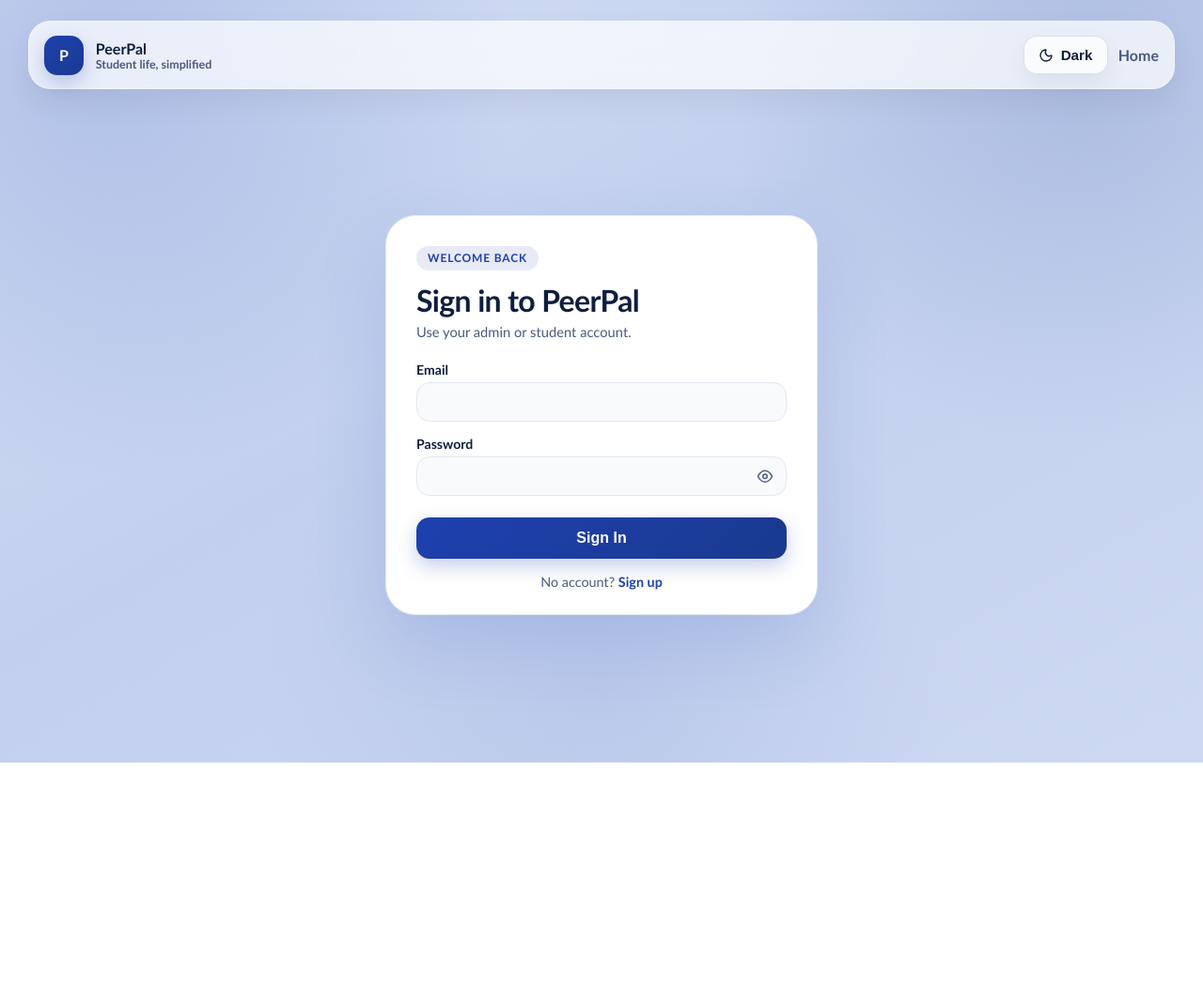
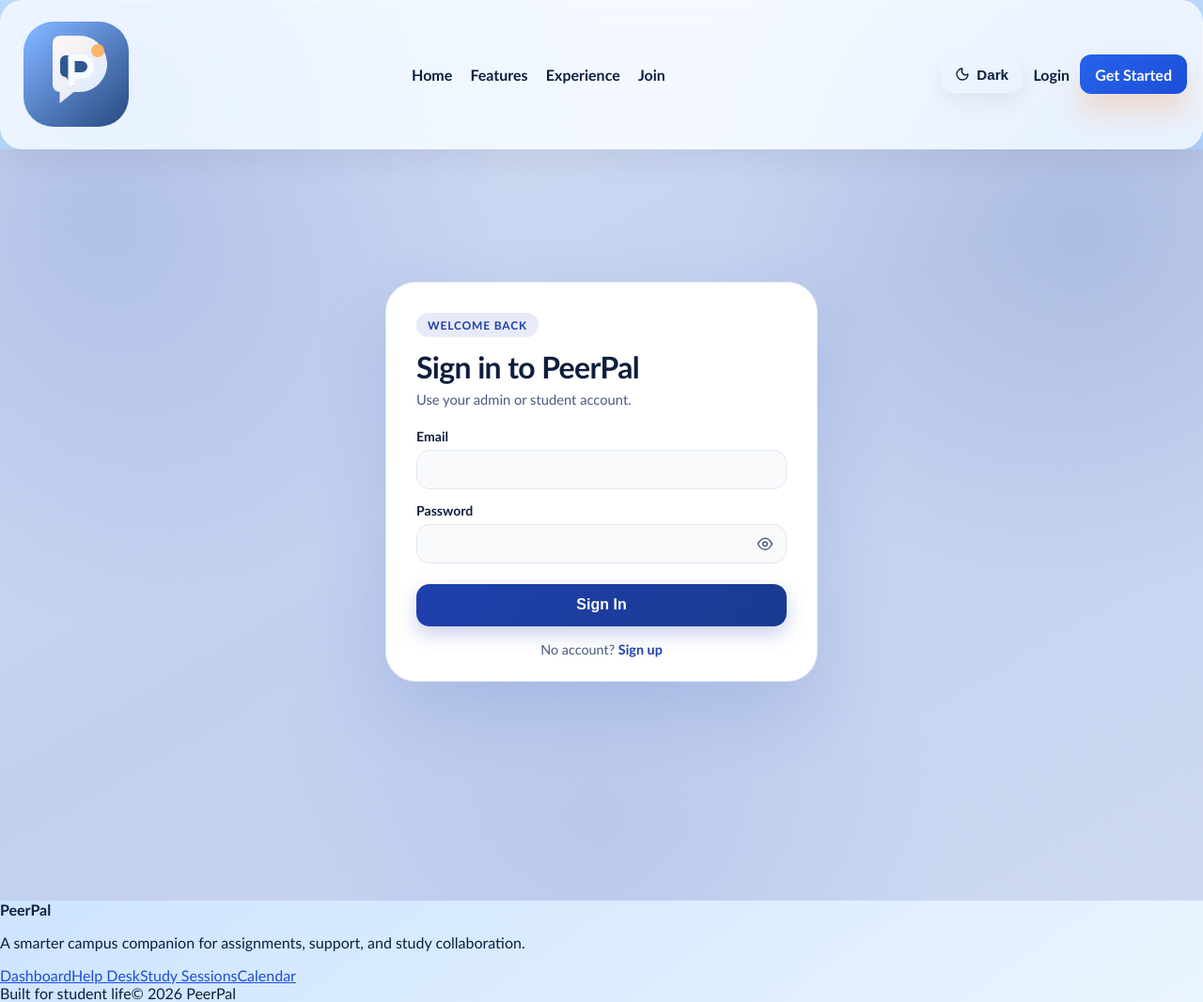
Before and after one commit to IT23145016/Copy_Peer_Pal, a React (Vite) app in the folder frontend/: page /login in a window 1280 px wide. Shown: the whole page at 94% size. Before the commit the page ends 812 px from the top, so only its background shows below. Built offline with nearby package versions, Linux system fonts and the light colour scheme; no server answers.

Commit message:
add nav bar and footer

```diff
--- a/frontend/src/App.jsx
+++ b/frontend/src/App.jsx
@@ -1,8 +1,11 @@
+import { useEffect, useState } from "react";
 import { Navigate, Route, Routes } from "react-router-dom";
 import AddAssignmentPage from "./pages/AddAssignmentPage";
 import AddModulePage from "./pages/AddModulePage";
 import AdminDashboardPage from "./pages/AdminDashboardPage";
 import CalendarPage from "./pages/CalendarPage";
+import AppFooter from "./components/AppFooter";
+import PublicNavbar from "./components/PublicNavbar";
 import DashboardPage from "./pages/DashboardPage";
 import HelpDeskPage from "./pages/HelpDeskPage";
 import LandingPage from "./pages/LandingPage";
@@ -24,7 +27,20 @@ function ProtectedRoute({ children, allowedRoles = [] }) {
 }
 
 export default function App() {
+  const [theme, setTheme] = useState(() => localStorage.getItem("theme") || "light");
+
+  useEffect(() => {
+    document.body.classList.toggle("theme-dark", theme === "dark");
+    localStorage.setItem("theme", theme);
+  }, [theme]);
+
   return (
+    <>
+      <div className="app-navbar-wrap">
+        <div className="app-navbar-shell">
+          <PublicNavbar theme={theme} onToggleTheme={() => setTheme((current) => (current === "light" ? "dark" : "light"))} />
+        </div>
+      </div>
       <Routes>
         <Route path="/" element={<LandingPage />} />
         <Route path="/login" element={<LoginPage />} />
@@ -111,5 +127,7 @@ export default function App() {
         />
         <Route path="*" element={<Navigate to="/" replace />} />
       </Routes>
+      <AppFooter />
+    </>
   );
 }
--- /dev/null
+++ b/frontend/src/components/AppFooter.jsx
@@ -0,0 +1,34 @@
+import { Link, useLocation } from "react-router-dom";
+
+export default function AppFooter() {
+  const location = useLocation();
+  const year = new Date().getFullYear();
+  const isAdmin = location.pathname.startsWith("/admin");
+
+  return (
+    <footer className="site-footer">
+      <div className="site-footer-inner">
+        <div className="site-footer-brand">
+          <strong>PeerPal</strong>
+          <p>
+            {isAdmin
+              ? "Manage student support, assignments, and collaboration from one place."
+              : "A smarter campus companion for assignments, support, and study collaboration."}
+          </p>
+        </div>
+
+        <div className="site-footer-links">
+          <Link to={isAdmin ? "/admin/dashboard" : "/dashboard"}>Dashboard</Link>
+          <Link to="/helpdesk">Help Desk</Link>
+          <Link to="/study-sessions">Study Sessions</Link>
+          <Link to="/calendar">Calendar</Link>
+        </div>
+
+        <div className="site-footer-meta">
+          <span>Built for student life</span>
+          <span>© {year} PeerPal</span>
+        </div>
+      </div>
+    </footer>
+  );
+}
--- /dev/null
+++ b/frontend/src/components/PublicNavbar.jsx
@@ -0,0 +1,99 @@
+import { Link, useLocation, useNavigate } from "react-router-dom";
+import { Moon, SunMedium } from "lucide-react";
+import { clearStoredAuth, getDashboardPathByRole, getStoredAuth } from "../utils/auth";
+import peerPalLogo from "../assets/peerpal-logo.svg";
+
+export default function PublicNavbar({ theme = "light", onToggleTheme }) {
+  const auth = getStoredAuth();
+  const location = useLocation();
+  const navigate = useNavigate();
+  const role = auth?.user?.role || null;
+  const isLoggedIn = Boolean(auth?.token);
+  const dashboardPath = getDashboardPathByRole(role || "user");
+  const brandPath = isLoggedIn ? dashboardPath : "/";
+
+  const navLinks = isLoggedIn
+    ? role === "admin"
+      ? [
+          { label: "Dashboard", to: "/admin/dashboard" },
+          { label: "Assignments", to: "/admin/dashboard?tab=assignments" },
+          { label: "Modules", to: "/admin/dashboard?tab=modules" },
+          { label: "Users", to: "/admin/dashboard?tab=users" },
+        ]
+      : [
+          { label: "Dashboard", to: "/dashboard" },
+          { label: "Profile", to: "/profile" },
+          { label: "Calendar", to: "/calendar" },
+          { label: "Tracker", to: "/dashboard?tab=tracker" },
+        ]
+    : [
+        { label: "Home", to: "/" },
+        { label: "Features", href: "/#features" },
+        { label: "Experience", href: "/#experience" },
+        { label: "Join", to: "/register" },
+      ];
+
+  const onLogout = () => {
+    clearStoredAuth();
+    navigate("/", { replace: true });
+  };
+
+  const isActive = (path) => {
+    if (!path) return false;
+    const [pathname, search = ""] = path.split("?");
+    return location.pathname === pathname && location.search === (search ? `?${search}` : "");
+  };
+
+  return (
+    <header className="student-topbar">
+      <Link className="student-brand" to={brandPath}>
+        <img className="student-brand-logo" src={peerPalLogo} alt="PeerPal logo" />
+      </Link>
+
+      <nav className="student-nav" aria-label="Main navigation">
+        {navLinks.map((item) =>
+          item.href ? (
+            <a key={item.label} href={item.href}>
+              {item.label}
+            </a>
+          ) : (
+            <Link key={item.label} className={isActive(item.to) ? "is-active" : ""} to={item.to}>
+              {item.label}
+            </Link>
+          )
+        )}
+      </nav>
+
+      <div className="student-top-actions">
+        <button
+          type="button"
+          className="theme-toggle"
+          onClick={onToggleTheme}
+          aria-label={theme === "light" ? "Switch to dark mode" : "Switch to light mode"}
+        >
+          {theme === "light" ? <Moon size={16} /> : <SunMedium size={16} />}
+          <span>{theme === "light" ? "Dark" : "Light"}</span>
+        </button>
+        {isLoggedIn ? (
+          <>
+            <Link className="mini-link" to={dashboardPath}>
+              {auth?.user?.name?.split(" ")[0] || "Account"}
+            </Link>
+            <button type="button" className="btn btn-primary student-cta student-logout-btn" onClick={onLogout}>
+              Logout
+            </button>
+          </>
+        ) : (
+          <>
+            <Link className="mini-link" to="/login">
+              Login
+            </Link>
+            <Link className="btn btn-primary student-cta" to="/register">
+              Get Started
+            </Link>
+          </>
+        )}
+      </div>
+    </header>
+  );
+}
--- a/frontend/src/pages/LandingPage.jsx
+++ b/frontend/src/pages/LandingPage.jsx
@@ -1,6 +1,4 @@
-import { useMemo, useState } from "react";
-import { Link } from "react-router-dom";
-import { BookMarked, CalendarRange, CircleHelp, Menu, Moon, SunMedium, UsersRound } from "lucide-react";
+import { BookMarked, CalendarRange, CircleHelp, UsersRound } from "lucide-react";
 
 const featureCards = [
   {
@@ -26,46 +24,9 @@ const featureCards = [
 ];
 
 export default function LandingPage() {
-  const [theme, setTheme] = useState("light");
-
-  const themeLabel = useMemo(() => (theme === "light" ? "Switch to dark mode" : "Switch to light mode"), [theme]);
-
   return (
-    <main className={`landing landing-student ${theme === "dark" ? "theme-dark" : "theme-light"}`}>
+    <main className="landing landing-student">
       <section className="student-shell">
-        <header className="student-topbar">
-          <Link className="student-brand" to="/">
-            <span className="student-brand-mark">P</span>
-            <span>
-              PeerPal
-              <small>Student life, simplified</small>
-            </span>
-          </Link>
-
-          <div className="student-topbar-spacer" aria-hidden="true" />
-
-          <div className="student-top-actions">
-            <button
-              type="button"
-              className="theme-toggle"
-              onClick={() => setTheme((current) => (current === "light" ? "dark" : "light"))}
-              aria-label={themeLabel}
-            >
-              {theme === "light" ? <Moon size={16} /> : <SunMedium size={16} />}
-              <span>{theme === "light" ? "Dark" : "Light"}</span>
-            </button>
-            <Link className="mini-link" to="/login">
-              Login
-            </Link>
-            <Link className="btn btn-primary student-cta" to="/register">
-              Get Started
-            </Link>
-            <button type="button" className="menu-dot" aria-label="Menu preview">
-              <Menu size={18} />
-            </button>
-          </div>
-        </header>
-
         <section className="student-hero">
           <div className="student-copy student-copy-simple">
             <div className="hero-banner-card">
--- a/frontend/src/pages/LoginPage.jsx
+++ b/frontend/src/pages/LoginPage.jsx
@@ -1,6 +1,5 @@
-import { useMemo, useState } from "react";
+import { useState } from "react";
 import { Link, useNavigate } from "react-router-dom";
-import { Moon, SunMedium } from "lucide-react";
 import api from "../services/api";
 import { getDashboardPathByRole, setStoredAuth } from "../utils/auth";
 
@@ -9,21 +8,7 @@ export default function LoginPage() {
   const [showPassword, setShowPassword] = useState(false);
   const [error, setError] = useState("");
   const [loading, setLoading] = useState(false);
-  const [theme, setTheme] = useState(() => {
-    const saved = localStorage.getItem("theme") || "light";
-    document.body.classList.toggle("theme-dark", saved === "dark");
-    return saved;
-  });
   const navigate = useNavigate();
-
-  const toggleTheme = () => {
-    const next = theme === "light" ? "dark" : "light";
-    setTheme(next);
-    localStorage.setItem("theme", next);
-    document.body.classList.toggle("theme-dark", next === "dark");
-  };
-
-  const themeLabel = useMemo(() => (theme === "light" ? "Switch to dark mode" : "Switch to light mode"), [theme]);
 
   const onChange = (e) => {
     setForm((prev) => ({ ...prev, [e.target.name]: e.target.value }));
@@ -57,35 +42,8 @@ export default function LoginPage() {
   };
 
   return (
-    <main className={`landing landing-student ${theme === "dark" ? "theme-dark" : "theme-light"}`}>
+    <main className="landing landing-student">
       <section className="student-shell">
-        <header className="student-topbar">
-          <Link className="student-brand" to="/">
-            <span className="student-brand-mark">P</span>
-            <span>
-              PeerPal
-              <small>Student life, simplified</small>
-            </span>
-          </Link>
-
-          <div className="student-topbar-spacer" aria-hidden="true" />
-
-          <div className="student-top-actions">
-            <button
-              type="button"
-              className="theme-toggle"
-              onClick={() => toggleTheme()}
-              aria-label={themeLabel}
-            >
-              {theme === "light" ? <Moon size={16} /> : <SunMedium size={16} />}
-              <span>{theme === "light" ? "Dark" : "Light"}</span>
-            </button>
-            <Link className="mini-link" to="/">
-              Home
-            </Link>
-          </div>
-        </header>
-
         <div className="login-center">
           <form className="login-card" onSubmit={onSubmit} noValidate>
             <div className="login-card-header">
--- a/frontend/src/pages/RegisterPage.jsx
+++ b/frontend/src/pages/RegisterPage.jsx
@@ -1,6 +1,5 @@
 import { useState } from "react";
 import { Link, useNavigate } from "react-router-dom";
-import { Moon, SunMedium } from "lucide-react";
 import api from "../services/api";
 import { getDashboardPathByRole, setStoredAuth } from "../utils/auth";
 
@@ -18,19 +17,7 @@ export default function RegisterPage() {
   const [showConfirmPassword, setShowConfirmPassword] = useState(false);
   const [error, setError] = useState("");
   const [loading, setLoading] = useState(false);
-  const [theme, setTheme] = useState(() => {
-    const saved = localStorage.getItem("theme") || "light";
-    document.body.classList.toggle("theme-dark", saved === "dark");
-    return saved;
-  });
   const navigate = useNavigate();
-
-  const toggleTheme = () => {
-    const next = theme === "light" ? "dark" : "light";
-    setTheme(next);
-    localStorage.setItem("theme", next);
-    document.body.classList.toggle("theme-dark", next === "dark");
-  };
 
   const onChange = (e) => setForm((prev) => ({ ...prev, [e.target.name]: e.target.value }));
 
@@ -75,24 +62,8 @@ export default function RegisterPage() {
   );
 
   return (
-    <main className={`landing landing-student reg-page ${theme === "dark" ? "theme-dark" : "theme-light"}`}>
+    <main className="landing landing-student reg-page">
       <section className="student-shell">
-
-        <header className="student-topbar">
-          <Link className="student-brand" to="/">
-            <span className="student-brand-mark">P</span>
-            <span>PeerPal<small>Student life, simplified</small></span>
-          </Link>
-          <div className="student-topbar-spacer" aria-hidden="true" />
-          <div className="student-top-actions">
-            <button type="button" className="theme-toggle" onClick={toggleTheme}>
-              {theme === "light" ? <Moon size={16} /> : <SunMedium size={16} />}
-              <span>{theme === "light" ? "Dark" : "Light"}</span>
-            </button>
-            <Link className="mini-link" to="/">Home</Link>
-          </div>
-        </header>
-
         <div className="reg-center">
           <form className="login-card reg-card" onSubmit={onSubmit} noValidate>
 
```
Also changed, not shown: frontend/src/assets/peerpal-logo.svg (added). Lines whose indentation alone changed are shown as unchanged.
